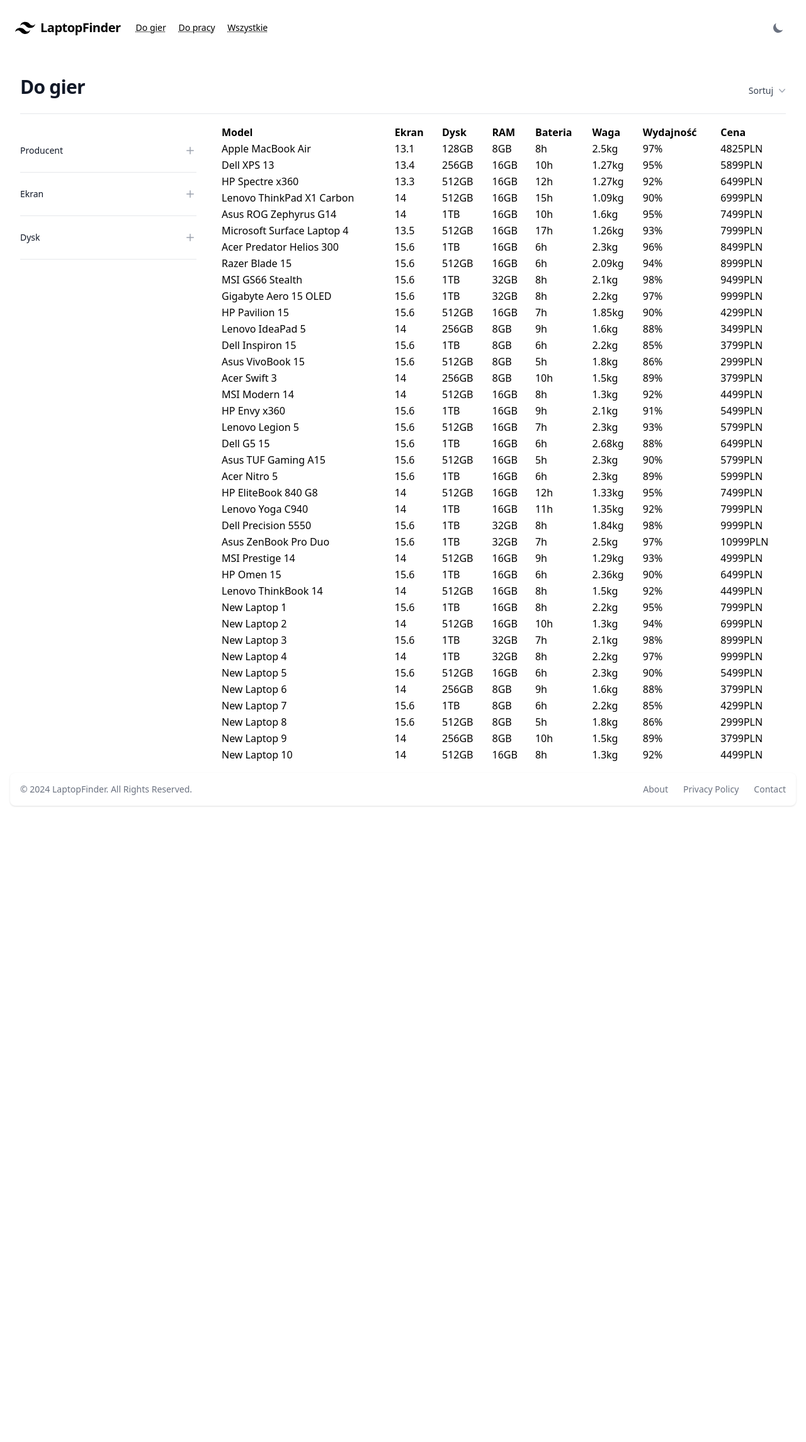
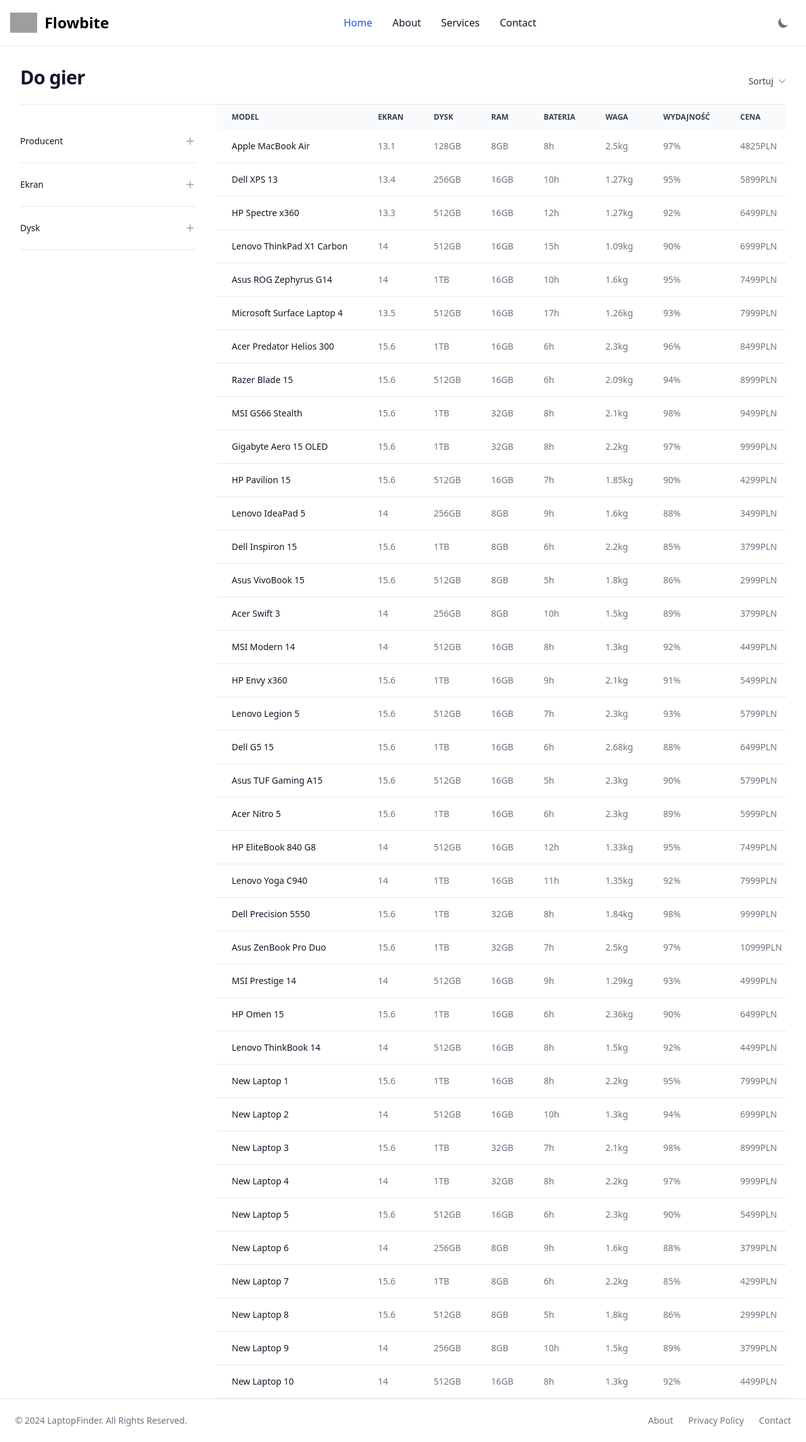
Before and after one commit to lwieckowski/laptop-finder, a Flask app: page / in a window 1280 px wide. Shown: the whole page at 63% size. Before the commit the page ends 1280 px from the top, so only its background shows below. Run offline with Flask 3, Linux system fonts and the light colour scheme; some libraries are stand-ins or nearby versions; grey boxes are pictures that could not be loaded.

Commit message:
Start migrating to flowbite components

```diff
--- a/app/src/static/css/output.css
+++ b/app/src/static/css/output.css
@@ -1139,10 +1139,6 @@ input:checked + .toggle-bg {
   margin: -0.5rem;
 }
 
-.m-4 {
-  margin: 1rem;
-}
-
 .-my-3 {
   margin-top: -0.75rem;
   margin-bottom: -0.75rem;
@@ -1193,18 +1189,6 @@ input:checked + .toggle-bg {
   margin-left: auto;
 }
 
-.mr-2 {
-  margin-right: 0.5rem;
-}
-
-.mr-4 {
-  margin-right: 1rem;
-}
-
-.mr-6 {
-  margin-right: 1.5rem;
-}
-
 .mt-2 {
   margin-top: 0.5rem;
 }
@@ -1257,10 +1241,6 @@ input:checked + .toggle-bg {
   height: 2.5rem;
 }
 
-.h-3 {
-  height: 0.75rem;
-}
-
 .h-4 {
   height: 1rem;
 }
@@ -1293,10 +1273,6 @@ input:checked + .toggle-bg {
   width: 2.5rem;
 }
 
-.w-3 {
-  width: 0.75rem;
-}
-
 .w-4 {
   width: 1rem;
 }
@@ -1317,10 +1293,6 @@ input:checked + .toggle-bg {
   width: 16rem;
 }
 
-.w-8 {
-  width: 2rem;
-}
-
 .w-full {
   width: 100%;
 }
@@ -1347,10 +1319,6 @@ input:checked + .toggle-bg {
 
 .flex-shrink-0 {
   flex-shrink: 0;
-}
-
-.flex-grow {
-  flex-grow: 1;
 }
 
 .origin-top-right {
@@ -1478,14 +1446,28 @@ input:checked + .toggle-bg {
   margin-left: calc(0.5rem * calc(1 - var(--tw-space-x-reverse)));
 }
 
+.space-x-3 > :not([hidden]) ~ :not([hidden]) {
+  --tw-space-x-reverse: 0;
+  margin-right: calc(0.75rem * var(--tw-space-x-reverse));
+  margin-left: calc(0.75rem * calc(1 - var(--tw-space-x-reverse)));
+}
+
 .space-y-4 > :not([hidden]) ~ :not([hidden]) {
   --tw-space-y-reverse: 0;
   margin-top: calc(1rem * calc(1 - var(--tw-space-y-reverse)));
   margin-bottom: calc(1rem * var(--tw-space-y-reverse));
 }
 
+.self-center {
+  align-self: center;
+}
+
 .overflow-hidden {
   overflow: hidden;
+}
+
+.overflow-x-auto {
+  overflow-x: auto;
 }
 
 .overflow-y-auto {
@@ -1544,11 +1526,6 @@ input:checked + .toggle-bg {
   border-top-width: 1px;
 }
 
-.border-black {
-  --tw-border-opacity: 1;
-  border-color: rgb(0 0 0 / var(--tw-border-opacity));
-}
-
 .border-blue-600 {
   --tw-border-opacity: 1;
   border-color: rgb(28 100 242 / var(--tw-border-opacity));
@@ -1594,6 +1571,11 @@ input:checked + .toggle-bg {
   background-color: rgb(229 231 235 / var(--tw-bg-opacity));
 }
 
+.bg-gray-50 {
+  --tw-bg-opacity: 1;
+  background-color: rgb(249 250 251 / var(--tw-bg-opacity));
+}
+
 .bg-gray-800 {
   --tw-bg-opacity: 1;
   background-color: rgb(31 41 55 / var(--tw-bg-opacity));
@@ -1616,10 +1598,6 @@ input:checked + .toggle-bg {
   --tw-bg-opacity: 0.25;
 }
 
-.fill-current {
-  fill: currentColor;
-}
-
 .p-1 {
   padding: 0.25rem;
 }
@@ -1634,10 +1612,6 @@ input:checked + .toggle-bg {
 
 .p-4 {
   padding: 1rem;
-}
-
-.p-6 {
-  padding: 1.5rem;
 }
 
 .px-2 {
@@ -1660,6 +1634,11 @@ input:checked + .toggle-bg {
   padding-right: 1.25rem;
 }
 
+.px-6 {
+  padding-left: 1.5rem;
+  padding-right: 1.5rem;
+}
+
 .py-1 {
   padding-top: 0.25rem;
   padding-bottom: 0.25rem;
@@ -1726,6 +1705,11 @@ input:checked + .toggle-bg {
   font-family: ui-sans-serif, system-ui, sans-serif, "Apple Color Emoji", "Segoe UI Emoji", "Segoe UI Symbol", "Noto Color Emoji";
 }
 
+.text-2xl {
+  font-size: 1.5rem;
+  line-height: 2rem;
+}
+
 .text-3xl {
   font-size: 1.875rem;
   line-height: 2.25rem;
@@ -1741,9 +1725,9 @@ input:checked + .toggle-bg {
   line-height: 1.25rem;
 }
 
-.text-xl {
-  font-size: 1.25rem;
-  line-height: 1.75rem;
+.text-xs {
+  font-size: 0.75rem;
+  line-height: 1rem;
 }
 
 .font-bold {
@@ -1758,6 +1742,10 @@ input:checked + .toggle-bg {
   font-weight: 600;
 }
 
+.uppercase {
+  text-transform: uppercase;
+}
+
 .leading-6 {
   line-height: 1.5rem;
 }
@@ -1768,11 +1756,6 @@ input:checked + .toggle-bg {
 
 .tracking-tight {
   letter-spacing: -0.025em;
-}
-
-.text-black {
-  --tw-text-opacity: 1;
-  color: rgb(0 0 0 / var(--tw-text-opacity));
 }
 
 .text-blue-600 {
@@ -1818,14 +1801,6 @@ input:checked + .toggle-bg {
 .text-white {
   --tw-text-opacity: 1;
   color: rgb(255 255 255 / var(--tw-text-opacity));
-}
-
-.underline {
-  text-decoration-line: underline;
-}
-
-.decoration-dotted {
-  text-decoration-style: dotted;
 }
 
 .opacity-0 {
@@ -1962,10 +1937,6 @@ input:checked + .toggle-bg {
   text-decoration-line: underline;
 }
 
-.hover\:no-underline:hover {
-  text-decoration-line: none;
-}
-
 .focus\:outline-none:focus {
   outline: 2px solid transparent;
   outline-offset: 2px;
@@ -2046,6 +2017,11 @@ input:checked + .toggle-bg {
   background-color: rgb(31 41 55 / 0.5);
 }
 
+.dark\:bg-gray-900:is(.dark *) {
+  --tw-bg-opacity: 1;
+  background-color: rgb(17 24 39 / var(--tw-bg-opacity));
+}
+
 .dark\:bg-gray-900\/80:is(.dark *) {
   background-color: rgb(17 24 39 / 0.8);
 }
@@ -2100,6 +2076,11 @@ input:checked + .toggle-bg {
   color: rgb(255 255 255 / var(--tw-text-opacity));
 }
 
+.dark\:focus\:ring-gray-600:focus:is(.dark *) {
+  --tw-ring-opacity: 1;
+  --tw-ring-color: rgb(75 85 99 / var(--tw-ring-opacity));
+}
+
 .dark\:focus\:ring-gray-700:focus:is(.dark *) {
   --tw-ring-opacity: 1;
   --tw-ring-color: rgb(55 65 81 / var(--tw-ring-opacity));
@@ -2125,10 +2106,22 @@ input:checked + .toggle-bg {
 }
 
 @media (min-width: 768px) {
+  .md\:order-1 {
+    order: 1;
+  }
+
+  .md\:order-2 {
+    order: 2;
+  }
+
   .md\:me-6 {
     margin-inline-end: 1.5rem;
   }
 
+  .md\:mt-0 {
+    margin-top: 0px;
+  }
+
   .md\:flex {
     display: flex;
   }
@@ -2137,12 +2130,90 @@ input:checked + .toggle-bg {
     display: table-cell;
   }
 
+  .md\:hidden {
+    display: none;
+  }
+
+  .md\:w-auto {
+    width: auto;
+  }
+
+  .md\:flex-row {
+    flex-direction: row;
+  }
+
   .md\:items-center {
     align-items: center;
   }
 
   .md\:justify-between {
     justify-content: space-between;
+  }
+
+  .md\:space-x-0 > :not([hidden]) ~ :not([hidden]) {
+    --tw-space-x-reverse: 0;
+    margin-right: calc(0px * var(--tw-space-x-reverse));
+    margin-left: calc(0px * calc(1 - var(--tw-space-x-reverse)));
+  }
+
+  .md\:space-x-8 > :not([hidden]) ~ :not([hidden]) {
+    --tw-space-x-reverse: 0;
+    margin-right: calc(2rem * var(--tw-space-x-reverse));
+    margin-left: calc(2rem * calc(1 - var(--tw-space-x-reverse)));
+  }
+
+  .md\:border-0 {
+    border-width: 0px;
+  }
+
+  .md\:bg-transparent {
+    background-color: transparent;
+  }
+
+  .md\:bg-white {
+    --tw-bg-opacity: 1;
+    background-color: rgb(255 255 255 / var(--tw-bg-opacity));
+  }
+
+  .md\:p-0 {
+    padding: 0px;
+  }
+
+  .md\:p-6 {
+    padding: 1.5rem;
+  }
+
+  .md\:text-blue-700 {
+    --tw-text-opacity: 1;
+    color: rgb(26 86 219 / var(--tw-text-opacity));
+  }
+
+  .md\:hover\:bg-transparent:hover {
+    background-color: transparent;
+  }
+
+  .md\:hover\:text-blue-700:hover {
+    --tw-text-opacity: 1;
+    color: rgb(26 86 219 / var(--tw-text-opacity));
+  }
+
+  .md\:dark\:bg-gray-900:is(.dark *) {
+    --tw-bg-opacity: 1;
+    background-color: rgb(17 24 39 / var(--tw-bg-opacity));
+  }
+
+  .md\:dark\:text-blue-500:is(.dark *) {
+    --tw-text-opacity: 1;
+    color: rgb(63 131 248 / var(--tw-text-opacity));
+  }
+
+  .md\:dark\:hover\:bg-transparent:hover:is(.dark *) {
+    background-color: transparent;
+  }
+
+  .md\:dark\:hover\:text-blue-500:hover:is(.dark *) {
+    --tw-text-opacity: 1;
+    color: rgb(63 131 248 / var(--tw-text-opacity));
   }
 }
 
@@ -2151,22 +2222,10 @@ input:checked + .toggle-bg {
     grid-column: span 3 / span 3;
   }
 
-  .lg\:mt-0 {
-    margin-top: 0px;
-  }
-
   .lg\:block {
     display: block;
   }
 
-  .lg\:inline-block {
-    display: inline-block;
-  }
-
-  .lg\:flex {
-    display: flex;
-  }
-
   .lg\:table-cell {
     display: table-cell;
   }
@@ -2175,20 +2234,8 @@ input:checked + .toggle-bg {
     display: none;
   }
 
-  .lg\:w-auto {
-    width: auto;
-  }
-
-  .lg\:flex-grow {
-    flex-grow: 1;
-  }
-
   .lg\:grid-cols-4 {
     grid-template-columns: repeat(4, minmax(0, 1fr));
-  }
-
-  .lg\:items-center {
-    align-items: center;
   }
 
   .lg\:px-8 {
@@ -2205,3 +2252,7 @@ input:checked + .toggle-bg {
 .rtl\:space-x-reverse:where([dir="rtl"], [dir="rtl"] *) > :not([hidden]) ~ :not([hidden]) {
   --tw-space-x-reverse: 1;
 }
+
+.rtl\:text-right:where([dir="rtl"], [dir="rtl"] *) {
+  text-align: right;
+}
--- a/app/src/static/js/main.js
+++ b/app/src/static/js/main.js
@@ -3,8 +3,6 @@ const filterClose = document.getElementById("filter-close");
 const filterOffcanvas = document.getElementById("filter-offcanvas");
 const sortToggle = document.getElementById("sort-toggle");
 const sortMenu = document.getElementById("sort-menu");
-const hamburgerButton = document.getElementById("hamburger-button");
-const hamburgerMenu = document.getElementById("hamburger-menu");
 
 const accordions = document.getElementsByClassName("accordion");
 
@@ -29,11 +27,6 @@ filterClose.addEventListener("click", () => {
 sortToggle.addEventListener("click", () => {
   sortMenu.classList.toggle("hidden");
 });
-
-hamburgerButton.addEventListener("click", () => {
-  hamburgerMenu.classList.toggle("hidden");
-});
-
 
 var themeToggleDarkIcon = document.getElementById('theme-toggle-dark-icon');
 var themeToggleLightIcon = document.getElementById('theme-toggle-light-icon');
--- a/app/src/templates/components/footer.jinja
+++ b/app/src/templates/components/footer.jinja
@@ -1,8 +1,6 @@
 {% macro footer() %}
-<footer class="bg-white rounded-lg shadow m-4 dark:bg-gray-800">
-    <div class="w-full mx-auto max-w-screen-xl p-4 md:flex md:items-center md:justify-between">
-        <span class="text-sm text-gray-500 sm:text-center dark:text-gray-400">© 2024 <a href="https://flowbite.com/"
-                class="hover:underline">LaptopFinder</a>. All Rights Reserved.
+<footer class="left-0 z-20 w-full p-4 bg-white border-t border-gray-200 shadow md:flex md:items-center md:justify-between md:p-6 dark:bg-gray-800 dark:border-gray-600">
+    <span class="text-sm text-gray-500 sm:text-center dark:text-gray-400">© 2024 <a href="https://flowbite.com/" class="hover:underline">LaptopFinder</a>. All Rights Reserved.
     </span>
     <ul class="flex flex-wrap items-center mt-3 text-sm font-medium text-gray-500 dark:text-gray-400 sm:mt-0">
         <li>
@@ -15,6 +13,5 @@
             <a href="#" class="hover:underline">Contact</a>
         </li>
     </ul>
-    </div>
 </footer>
 {% endmacro %}
--- a/app/src/templates/components/navbar.jinja
+++ b/app/src/templates/components/navbar.jinja
@@ -1,31 +1,15 @@
 {% macro navbar(navlinks) %}
-<nav class="flex items-center justify-between flex-wrap p-6">
-    <div class="flex items-center flex-shrink-0  mr-6">
-        <svg class="fill-current h-8 w-8 mr-2" width="54" height="54" viewBox="0 0 54 54"
-            xmlns="http://www.w3.org/2000/svg">
-            <path
-                d="M13.5 22.1c1.8-7.2 6.3-10.8 13.5-10.8 10.8 0 12.15 8.1 17.55 9.45 3.6.9 6.75-.45 9.45-4.05-1.8 7.2-6.3 10.8-13.5 10.8-10.8 0-12.15-8.1-17.55-9.45-3.6-.9-6.75.45-9.45 4.05zM0 38.3c1.8-7.2 6.3-10.8 13.5-10.8 10.8 0 12.15 8.1 17.55 9.45 3.6.9 6.75-.45 9.45-4.05-1.8 7.2-6.3 10.8-13.5 10.8-10.8 0-12.15-8.1-17.55-9.45-3.6-.9-6.75.45-9.45 4.05z" />
-        </svg>
-        <span class="font-semibold text-xl tracking-tight">LaptopFinder</span>
-    </div>
-    <div class="block lg:hidden">
-        <button id="hamburger-button" class="flex items-center px-3 py-2 border rounded text-black border-black">
-            <svg class="fill-current h-3 w-3" viewBox="0 0 20 20" xmlns="http://www.w3.org/2000/svg">
-                <title>Menu</title>
-                <path d="M0 3h20v2H0V3zm0 6h20v2H0V9zm0 6h20v2H0v-2z" />
-            </svg>
-        </button>
-    </div>
-    <div class="w-full block flex-grow lg:flex lg:items-center lg:w-auto">
-        <div id="hamburger-menu" class="text-sm lg:flex-grow hidden lg:block">
-            {% for link in navlinks %}
-            <a href="{{ link.url }}"
-                class="block mt-4 lg:inline-block lg:mt-0 underline decoration-dotted hover:no-underline mr-4">
-                {{ link.text }}
+
+
+
+<nav class="bg-white dark:bg-gray-900 w-full z-20 border-b border-gray-200 dark:border-gray-600">
+    <div class="max-w-screen-xl flex flex-wrap items-center justify-between mx-auto p-4">
+        <a href="https://flowbite.com/" class="flex items-center space-x-3 rtl:space-x-reverse">
+            <img src="https://flowbite.com/docs/images/logo.svg" class="h-8" alt="Flowbite Logo">
+            <span class="self-center text-2xl font-semibold whitespace-nowrap dark:text-white">Flowbite</span>
         </a>
-            {% endfor %}
-        </div>
-    </div>
+        <div class="flex md:order-2 space-x-3 md:space-x-0 rtl:space-x-reverse">
+
             <button id="theme-toggle" type="button"
                 class="text-gray-500 dark:text-gray-400 hover:bg-gray-100 dark:hover:bg-gray-700 focus:outline-none focus:ring-4 focus:ring-gray-200 dark:focus:ring-gray-700 rounded-lg text-sm p-2.5">
                 <svg id="theme-toggle-dark-icon" class="hidden w-5 h-5" fill="currentColor" viewBox="0 0 20 20"
@@ -40,5 +24,39 @@
                 </svg>
             </button>
 
+            <button data-collapse-toggle="navbar-sticky" type="button"
+                class="inline-flex items-center p-2 w-10 h-10 justify-center text-sm text-gray-500 rounded-lg md:hidden hover:bg-gray-100 focus:outline-none focus:ring-2 focus:ring-gray-200 dark:text-gray-400 dark:hover:bg-gray-700 dark:focus:ring-gray-600"
+                aria-controls="navbar-sticky" aria-expanded="false">
+                <span class="sr-only">Open main menu</span>
+                <svg class="w-5 h-5" aria-hidden="true" xmlns="http://www.w3.org/2000/svg" fill="none"
+                    viewBox="0 0 17 14">
+                    <path stroke="currentColor" stroke-linecap="round" stroke-linejoin="round" stroke-width="2"
+                        d="M1 1h15M1 7h15M1 13h15" />
+                </svg>
+            </button>
+        </div>
+        <div class="items-center justify-between hidden w-full md:flex md:w-auto md:order-1" id="navbar-sticky">
+            <ul
+                class="flex flex-col p-4 md:p-0 mt-4 font-medium border border-gray-100 rounded-lg bg-gray-50 md:space-x-8 rtl:space-x-reverse md:flex-row md:mt-0 md:border-0 md:bg-white dark:bg-gray-800 md:dark:bg-gray-900 dark:border-gray-700">
+                <li>
+                    <a href="#"
+                        class="block py-2 px-3 text-white bg-blue-700 rounded md:bg-transparent md:text-blue-700 md:p-0 md:dark:text-blue-500"
+                        aria-current="page">Home</a>
+                </li>
+                <li>
+                    <a href="#"
+                        class="block py-2 px-3 text-gray-900 rounded hover:bg-gray-100 md:hover:bg-transparent md:hover:text-blue-700 md:p-0 md:dark:hover:text-blue-500 dark:text-white dark:hover:bg-gray-700 dark:hover:text-white md:dark:hover:bg-transparent dark:border-gray-700">About</a>
+                </li>
+                <li>
+                    <a href="#"
+                        class="block py-2 px-3 text-gray-900 rounded hover:bg-gray-100 md:hover:bg-transparent md:hover:text-blue-700 md:p-0 md:dark:hover:text-blue-500 dark:text-white dark:hover:bg-gray-700 dark:hover:text-white md:dark:hover:bg-transparent dark:border-gray-700">Services</a>
+                </li>
+                <li>
+                    <a href="#"
+                        class="block py-2 px-3 text-gray-900 rounded hover:bg-gray-100 md:hover:bg-transparent md:hover:text-blue-700 md:p-0 md:dark:hover:text-blue-500 dark:text-white dark:hover:bg-gray-700 dark:hover:text-white md:dark:hover:bg-transparent dark:border-gray-700">Contact</a>
+                </li>
+            </ul>
+        </div>
+    </div>
 </nav>
 {% endmacro %}
--- a/app/src/templates/features/table.jinja
+++ b/app/src/templates/features/table.jinja
@@ -1,33 +1,52 @@
 {% macro table(laptops) %}
 <div class="lg:col-span-3">
-    <table class="w-full mt-4">
-        <thead>
+
+
+    <div class="relative overflow-x-auto">
+        <table class="w-full text-sm text-left rtl:text-right text-gray-500 dark:text-gray-400">
+            <thead class="text-xs text-gray-700 uppercase bg-gray-50 dark:bg-gray-700 dark:text-gray-400">
                 <tr>
-                <th class="px-2 text-left bg-white">Model</th>
-                <th class="hidden md:table-cell px-2 text-left bg-white">Ekran</th>
-                <th class="hidden md:table-cell px-2 text-left bg-white">Dysk</th>
-                <th class="hidden md:table-cell px-2 text-left bg-white">RAM</th>
-                <th class="hidden lg:table-cell px-2 text-left bg-white">Bateria</th>
-                <th class="hidden lg:table-cell px-2 text-left bg-white">Waga</th>
-                <th class="px-2 text-left bg-white">Wydajność</th>
-                <th class="px-2 text-left bg-white">Cena</th>
+                    <th scope="col" class="px-6 py-3">Model</th>
+                    <th scope="col" class="px-6 py-3 hidden md:table-cell">Ekran</th>
+                    <th scope="col" class="px-6 py-3 hidden md:table-cell">Dysk</th>
+                    <th scope="col" class="px-6 py-3 hidden md:table-cell">RAM</th>
+                    <th scope="col" class="px-6 py-3 hidden lg:table-cell">Bateria</th>
+                    <th scope="col" class="px-6 py-3 hidden lg:table-cell">Waga</th>
+                    <th scope="col" class="px-6 py-3">Wydajność</th>
+                    <th scope="col" class="px-6 py-3">Cena</th>
                 </tr>
             </thead>
             <tbody>
                 {% for laptop in laptops %}
-            <tr>
-                <td class="px-2 whitespace-nowrap">{{ laptop.model }}</td>
-                <td class="hidden md:table-cell px-2">{{ laptop.screen }}</td>
-                <td class="hidden md:table-cell px-2">{{ laptop.disk }}</td>
-                <td class="hidden md:table-cell px-2">{{ laptop.ram }}</td>
-                <td class="hidden lg:table-cell px-2">{{ laptop.battery }}</td>
-                <td class="hidden lg:table-cell px-2">{{ laptop.weight }}</td>
-                <td class="px-2">{{ laptop.performance }}</td>
-                <td class="px-2">{{ laptop.price }}</td>
+                <tr class="bg-white border-b dark:bg-gray-800 dark:border-gray-700">
+                    <th scope="row" class="px-6 py-4 font-medium text-gray-900 whitespace-nowrap dark:text-white">
+                        {{ laptop.model }}
+                    </th>
+                    <td class="px-6 py-4 hidden md:table-cell">
+                        {{ laptop.screen }}
+                    </td>
+                    <td class="px-6 py-4 hidden md:table-cell">
+                        {{ laptop.disk }}
+                    </td>
+                    <td class="px-6 py-4 hidden md:table-cell">
+                        {{ laptop.ram}}
+                    </td>
+                    <td class="px-6 py-4 hidden lg:table-cell">
+                        {{ laptop.battery}}
+                    </td>
+                    <td class="px-6 py-4 hidden lg:table-cell">
+                        {{ laptop.weight}}
+                    </td>
+                    <td class="px-6 py-4 hidden lg:table-cell">
+                        {{ laptop.performance}}
+                    </td>
+                    <td class="px-6 py-4 hidden lg:table-cell">
+                        {{ laptop.price}}
+                    </td>
                 </tr>
                 {% endfor %}
-
             </tbody>
         </table>
     </div>
+</div>
 {% endmacro %}
--- a/app/src/templates/layout.jinja
+++ b/app/src/templates/layout.jinja
@@ -25,8 +25,8 @@
   {{ navbar(navlinks) }}
   {% block body %}{% endblock %}
   {{ footer() }}
-  <script defer src="https://cdnjs.cloudflare.com/ajax/libs/flowbite/2.3.0/flowbite.min.js"></script>
-  <script defer src="{{ url_for('static', filename='js/main.js') }}"></script>
+  <script src="https://cdnjs.cloudflare.com/ajax/libs/flowbite/2.3.0/flowbite.min.js"></script>
+  <script src="{{ url_for('static', filename='js/main.js') }}"></script>
 </body>
 
 </html>
```
Lines whose indentation alone changed are shown as unchanged.
